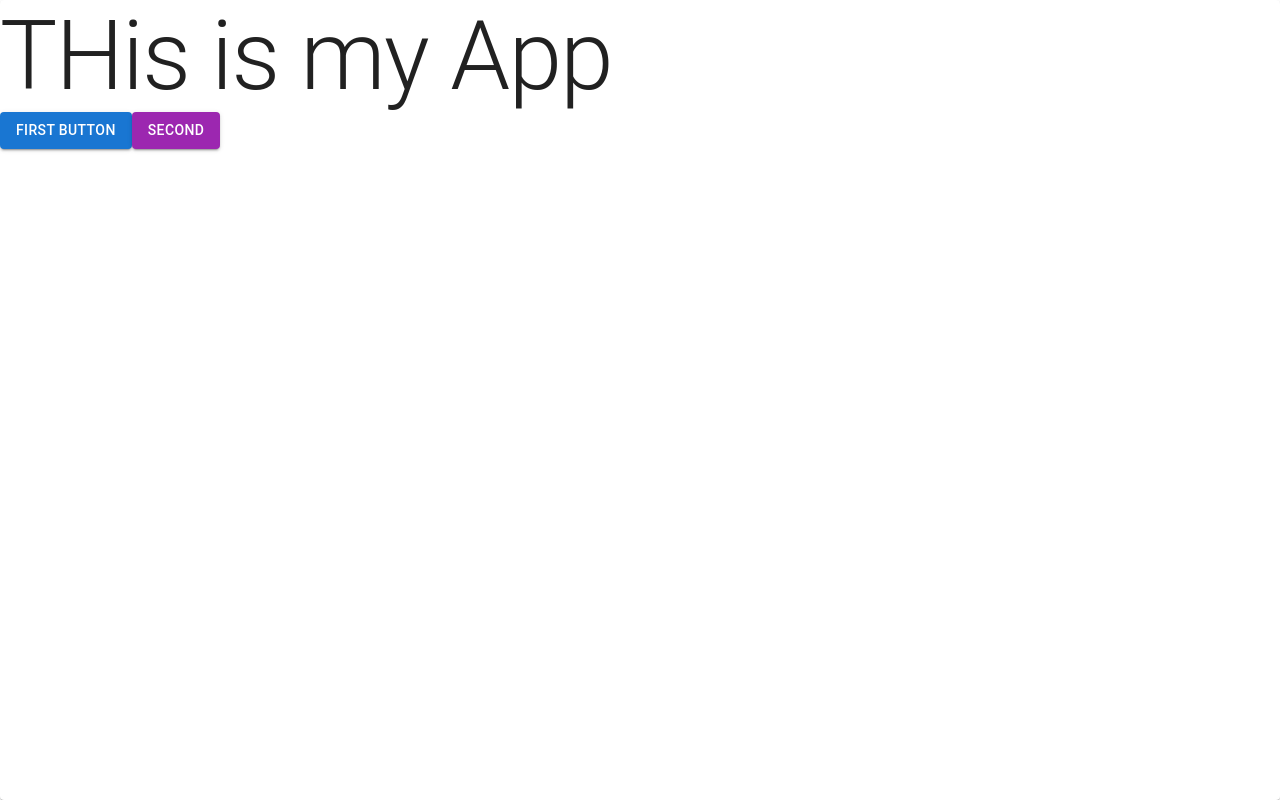
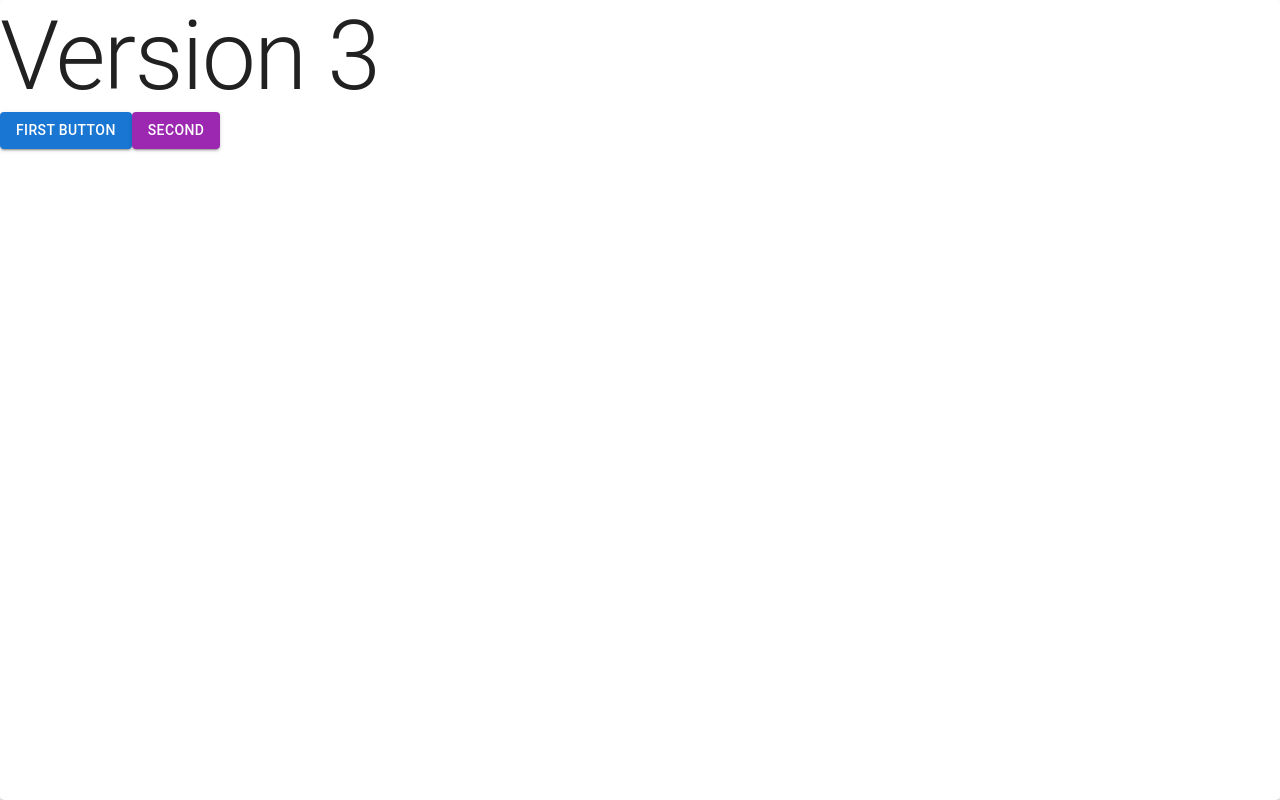
Before and after one commit to kryvkovr/dark-mode-typescript, a React (Create React App) app: page / in a window 1280 px wide. Built offline with nearby package versions, Linux system fonts and the light colour scheme.

Commit message:
add css root

```diff
--- a/src/App.css
+++ b/src/App.css
@@ -1,5 +1,9 @@
 .App {
   text-align: center;
+}
+
+:root{
+  color-scheme: light only;
 }
 
 .App-logo {
--- a/src/App.tsx
+++ b/src/App.tsx
@@ -9,7 +9,7 @@ function App() {
   return (
     <Paper style={{ height: "100vh" }}>
       <Grid container direction="column">
-        <Typography variant="h1">THis is my App</Typography>
+        <Typography variant="h1">Version 3</Typography>
       </Grid>
 
       <Button variant="contained" color="primary">
```
